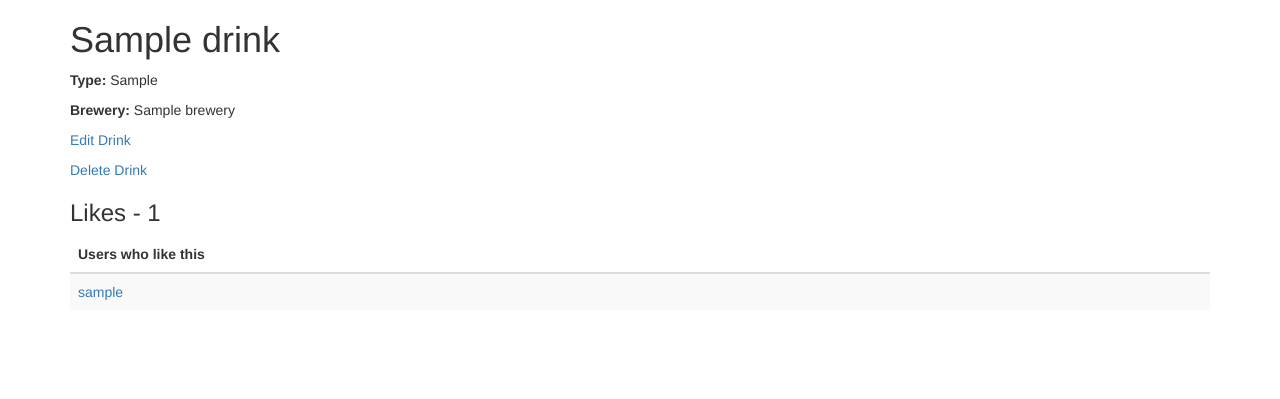
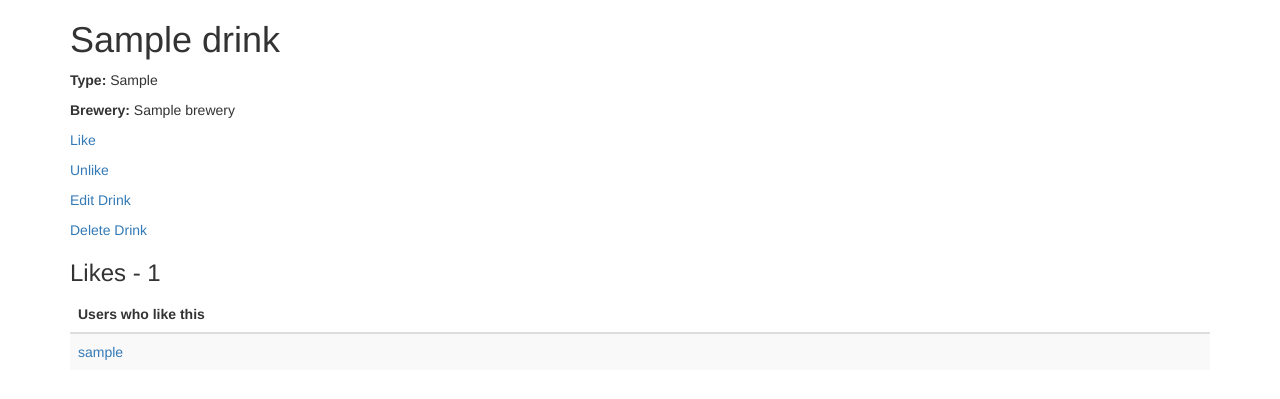
Before and after one commit to goingpaper/project, a Django app: page /drink/1/ in a window 1280 px wide. Shown: the part 222-621 px from the top of the page. Run offline with Django 3.2, Linux system fonts and the light colour scheme; a user stored in the database is signed in; tables that the repository leaves empty hold one stand-in row (values such as "Sample post"); parts of the project's set-up code (start-up, migrations or seed data) failed here and were passed over; some libraries are stand-ins or nearby versions.

Commit message:
Update drink.html

```diff
--- a/project/barreviews/templates/barreviews/drink.html
+++ b/project/barreviews/templates/barreviews/drink.html
@@ -7,6 +7,14 @@
     <p>
         <strong>Brewery:</strong> {{ drink.brewery }}
     </p>
+{% if user.is_active %}
+<p>
+<a href="{% url 'barreviews:drink_like' drink.id %}">Like</a>
+</p>
+<p>
+<a href="{% url 'barreviews:drink_unlike' drink.id %}">Unlike</a>
+</p>
+{% endif %}
 {% if user.is_staff %}
 <p>
 <a href="{% url 'barreviews:drink_edit' drink.id %}">Edit Drink</a>
```
